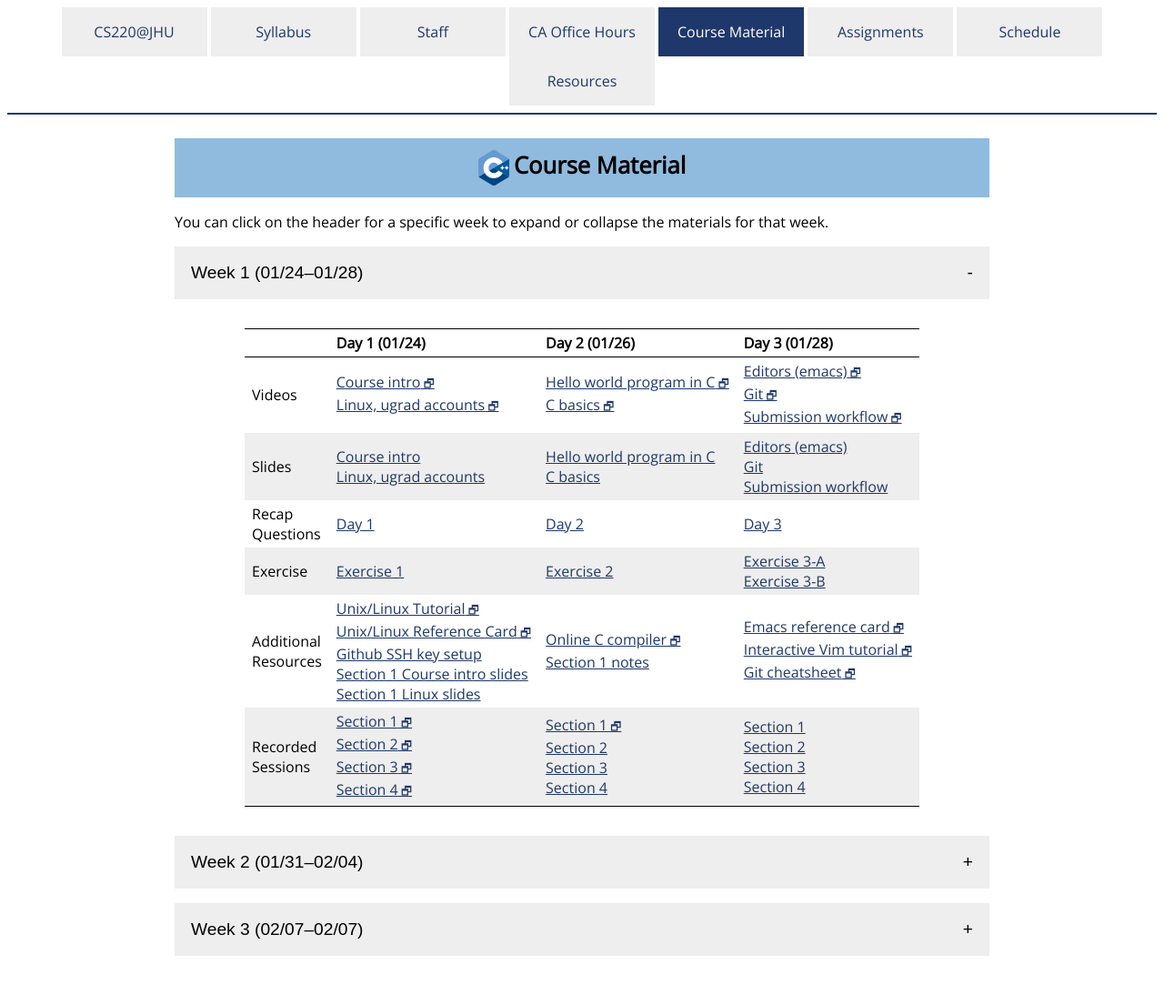
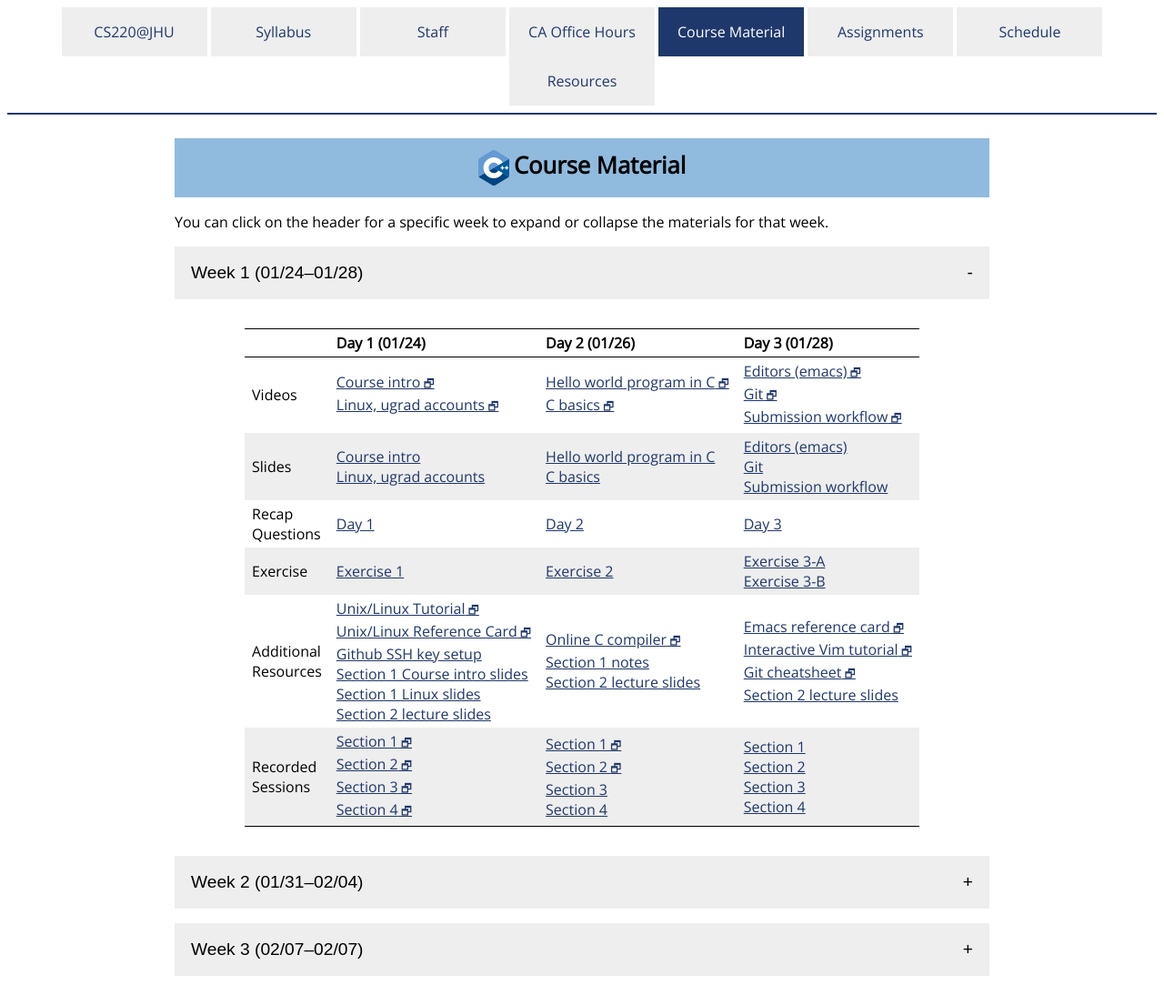
Before and after one commit to jhu-ip/cs220-s22, a Jekyll site: the page built from material.md, in a window 1280 px wide. Shown: the whole page at 91% size. Built offline with Jekyll 4.4.1, drawn with Linux system fonts in a browser that asks for light colours; some web fonts are replaced; before the commit the page ends 1083 px from its top, so only the background shows below that.

Commit message:
Added slides, links to slides, and links to videos

```diff
--- a/material.csv
+++ b/material.csv
@@ -10,6 +10,7 @@ Week,Day,Date,Type,"Link text",URL
 1,1,01/24,Resource,"Github SSH key setup",resources/github-ssh.html
 1,1,01/24,Resource,"Section 1 Course intro slides",slides/sec01/day01_intro.pdf
 1,1,01/24,Resource,"Section 1 Linux slides",slides/sec01/day01_linux_basics.pdf
+1,1,01/24,Resource,"Section 2 lecture slides",slides/sec02/01.pdf
 1,1,01/24,Recording,"Section 1",https://jh.hosted.panopto.com/Panopto/Pages/Viewer.aspx?id=914e8dea-f143-4354-8eb8-ae270139ec44
 1,1,01/24,Recording,"Section 2",https://jh.hosted.panopto.com/Panopto/Pages/Viewer.aspx?id=1d57a4aa-3153-4277-bcb0-ae290022bd6a
 1,1,01/24,Recording,"Section 3",https://jh.hosted.panopto.com/Panopto/Pages/Viewer.aspx?id=3f4a0107-2691-41d6-99f0-ae2701625daa
@@ -22,8 +23,9 @@ Week,Day,Date,Type,"Link text",URL
 1,2,01/26,Exercise,"Exercise 2",exercise/ex02.html
 1,2,01/26,Resource,"Online C compiler",https://www.onlinegdb.com/online_c_compiler
 1,2,01/26,Resource,"Section 1 notes",slides/sec01/day02_notes.pdf
+1,2,01/26,Resource,"Section 2 lecture slides",slides/sec02/02.pdf
 1,2,01/26,Recording,"Section 1",https://jh.hosted.panopto.com/Panopto/Pages/Viewer.aspx?id=31bb08b3-9845-4b85-994e-ae29013542fa
-1,2,01/26,Recording,"Section 2",#
+1,2,01/26,Recording,"Section 2",https://jh.hosted.panopto.com/Panopto/Pages/Viewer.aspx?id=b6210273-872e-4aa7-af40-ae290146a8aa
 1,2,01/26,Recording,"Section 3",#
 1,2,01/26,Recording,"Section 4",#
 1,3,01/28,Video,"Editors (emacs)",https://jh.hosted.panopto.com/Panopto/Pages/Viewer.aspx?id=d7af51c6-fffc-4c79-9e8e-ae230027adb4
@@ -38,6 +40,7 @@ Week,Day,Date,Type,"Link text",URL
 1,3,01/28,Resource,"Emacs reference card",https://www.gnu.org/software/emacs/refcards/pdf/refcard.pdf
 1,3,01/28,Resource,"Interactive Vim tutorial",https://www.openvim.com/
 1,3,01/28,Resource,"Git cheatsheet",https://github.github.com/training-kit/downloads/github-git-cheat-sheet.pdf
+1,3,01/28,Resource,"Section 2 lecture slides",slides/sec02/03.pdf
 1,3,01/28,Recording,"Section 1",#
 1,3,01/28,Recording,"Section 2",#
 1,3,01/28,Recording,"Section 3",#
--- a/material.md
+++ b/material.md
@@ -56,14 +56,14 @@ the materials for that week.
     </tr>
     <tr>
       <td>Additional<br>Resources</td>
-      <td><a class='external' target='_blank' href='https://cs.jhu.edu/~joanne/unix.html'>Unix/Linux Tutorial</a><br><a class='external' target='_blank' href='https://cs.jhu.edu/~joanne/unixRC.pdf'>Unix/Linux Reference Card</a><br><a href='resources/github-ssh.html'>Github SSH key setup</a><br><a href='slides/sec01/day01_intro.pdf'>Section 1 Course intro slides</a><br><a href='slides/sec01/day01_linux_basics.pdf'>Section 1 Linux slides</a></td>
-      <td><a class='external' target='_blank' href='https://www.onlinegdb.com/online_c_compiler'>Online C compiler</a><br><a href='slides/sec01/day02_notes.pdf'>Section 1 notes</a></td>
-      <td><a class='external' target='_blank' href='https://www.gnu.org/software/emacs/refcards/pdf/refcard.pdf'>Emacs reference card</a><br><a class='external' target='_blank' href='https://www.openvim.com/'>Interactive Vim tutorial</a><br><a class='external' target='_blank' href='https://github.github.com/training-kit/downloads/github-git-cheat-sheet.pdf'>Git cheatsheet</a></td>
+      <td><a class='external' target='_blank' href='https://cs.jhu.edu/~joanne/unix.html'>Unix/Linux Tutorial</a><br><a class='external' target='_blank' href='https://cs.jhu.edu/~joanne/unixRC.pdf'>Unix/Linux Reference Card</a><br><a href='resources/github-ssh.html'>Github SSH key setup</a><br><a href='slides/sec01/day01_intro.pdf'>Section 1 Course intro slides</a><br><a href='slides/sec01/day01_linux_basics.pdf'>Section 1 Linux slides</a><br><a href='slides/sec02/01.pdf'>Section 2 lecture slides</a></td>
+      <td><a class='external' target='_blank' href='https://www.onlinegdb.com/online_c_compiler'>Online C compiler</a><br><a href='slides/sec01/day02_notes.pdf'>Section 1 notes</a><br><a href='slides/sec02/02.pdf'>Section 2 lecture slides</a></td>
+      <td><a class='external' target='_blank' href='https://www.gnu.org/software/emacs/refcards/pdf/refcard.pdf'>Emacs reference card</a><br><a class='external' target='_blank' href='https://www.openvim.com/'>Interactive Vim tutorial</a><br><a class='external' target='_blank' href='https://github.github.com/training-kit/downloads/github-git-cheat-sheet.pdf'>Git cheatsheet</a><br><a href='slides/sec02/03.pdf'>Section 2 lecture slides</a></td>
     </tr>
     <tr>
       <td>Recorded<br>Sessions</td>
       <td><a class='external' target='_blank' href='https://jh.hosted.panopto.com/Panopto/Pages/Viewer.aspx?id=914e8dea-f143-4354-8eb8-ae270139ec44'>Section 1</a><br><a class='external' target='_blank' href='https://jh.hosted.panopto.com/Panopto/Pages/Viewer.aspx?id=1d57a4aa-3153-4277-bcb0-ae290022bd6a'>Section 2</a><br><a class='external' target='_blank' href='https://jh.hosted.panopto.com/Panopto/Pages/Viewer.aspx?id=3f4a0107-2691-41d6-99f0-ae2701625daa'>Section 3</a><br><a class='external' target='_blank' href='https://jh.hosted.panopto.com/Panopto/Pages/Viewer.aspx?id=84257fd7-6d0a-4489-a0b5-ae27010ed80b'>Section 4</a></td>
-      <td><a class='external' target='_blank' href='https://jh.hosted.panopto.com/Panopto/Pages/Viewer.aspx?id=31bb08b3-9845-4b85-994e-ae29013542fa'>Section 1</a><br><a href='#'>Section 2</a><br><a href='#'>Section 3</a><br><a href='#'>Section 4</a></td>
+      <td><a class='external' target='_blank' href='https://jh.hosted.panopto.com/Panopto/Pages/Viewer.aspx?id=31bb08b3-9845-4b85-994e-ae29013542fa'>Section 1</a><br><a class='external' target='_blank' href='https://jh.hosted.panopto.com/Panopto/Pages/Viewer.aspx?id=b6210273-872e-4aa7-af40-ae290146a8aa'>Section 2</a><br><a href='#'>Section 3</a><br><a href='#'>Section 4</a></td>
       <td><a href='#'>Section 1</a><br><a href='#'>Section 2</a><br><a href='#'>Section 3</a><br><a href='#'>Section 4</a></td>
     </tr>
   </tbody>
```
Also changed, not shown: 3 other files.
